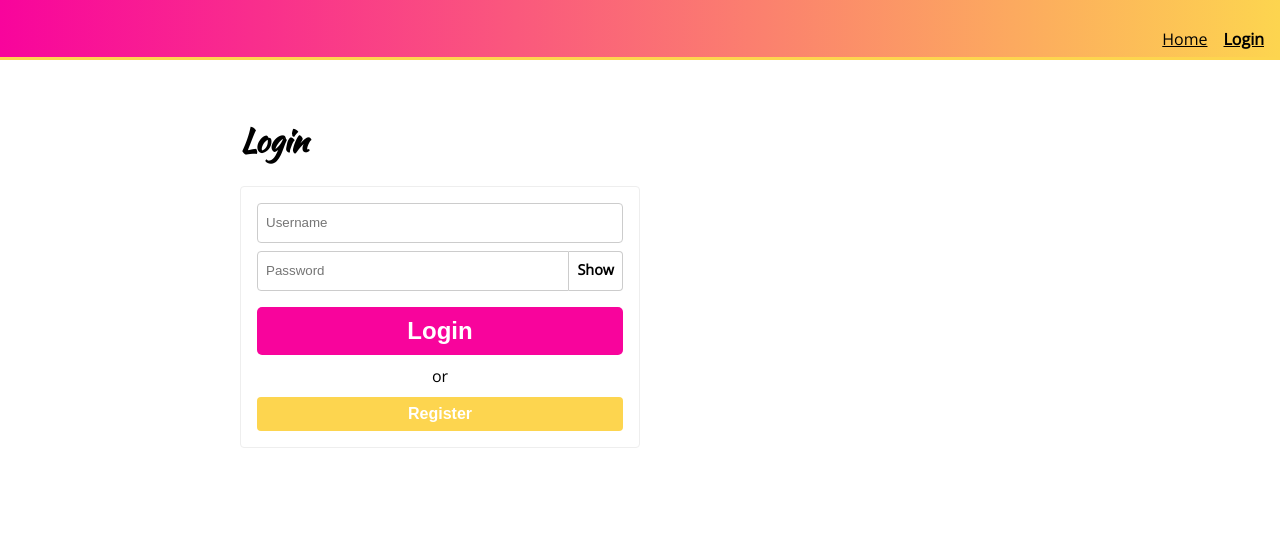
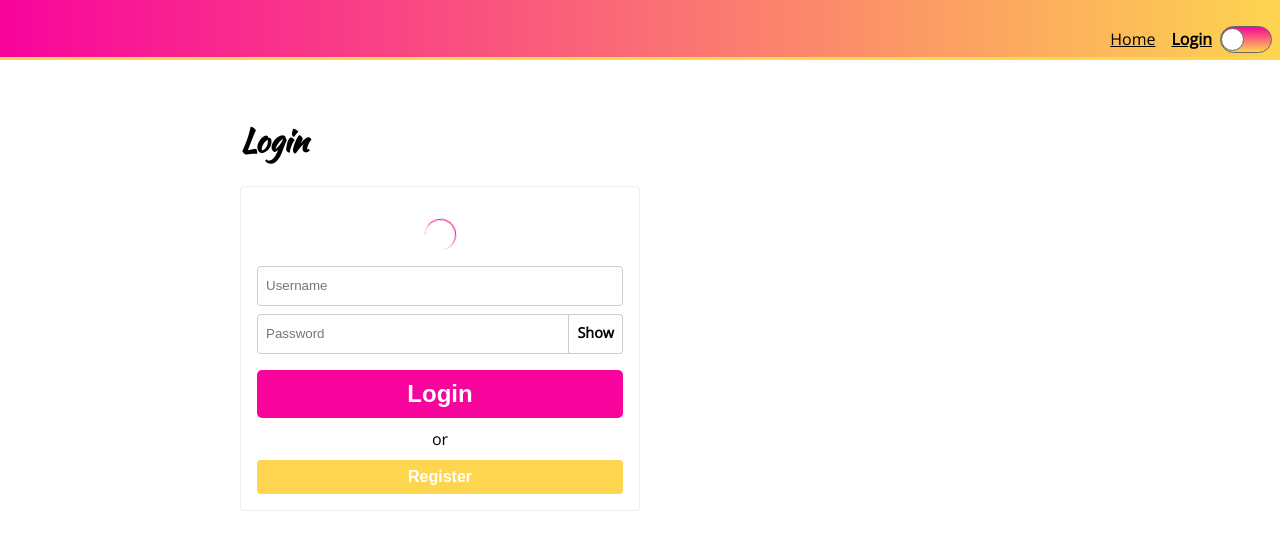
Before and after one commit to MrAdamUs/styled-components-v5, a React (Create React App) app: page /login in a window 1280 px wide. Shown: the top 550 px of the page. Built offline with nearby package versions, Linux system fonts and the light colour scheme.

Commit message:
create theme system and toggle compoenets to switch betwen 2 themes

```diff
--- a/src/components/App.js
+++ b/src/components/App.js
@@ -1,4 +1,4 @@
-import { createGlobalStyle } from "styled-components"
+import { createGlobalStyle, ThemeProvider } from "styled-components"
 import { BrowserRouter, Switch, Route } from "react-router-dom"
 import Login from "components/pages/Login"
 import Home from "components/pages/Home"
@@ -14,9 +14,14 @@ const GlobalStyle = createGlobalStyle`
 
 `
 
+const theme = {
+  primaryColor: "#f8049c",
+  secondaryColor: "#fdd54f",
+}
+
 function App() {
   return (
-    <>
+    <ThemeProvider theme={theme}>
       <GlobalStyle />
       <BrowserRouter>
         <Switch>
@@ -28,7 +33,7 @@ function App() {
           </Route>
         </Switch>
       </BrowserRouter>
-    </>
+    </ThemeProvider>
   )
 }
 
--- a/src/components/common/Button.js
+++ b/src/components/common/Button.js
@@ -2,7 +2,8 @@ import styled, { css } from "styled-components"
 
 const Button = styled.button`
   color: white;
-  background: ${(p) => (p.secondary ? "#fdd54f" : "#f8049c")};
+  background: ${(p) =>
+    p.secondary ? p.theme.secondaryColor : p.theme.primaryColor};
   font-weight: bold;
   ${(p) =>
     p.large
--- a/src/components/common/Header.js
+++ b/src/components/common/Header.js
@@ -1,6 +1,7 @@
 import React, { useState } from "react"
 import styled from "styled-components"
 import { Link as ReactRouterDomLink, useLocation } from "react-router-dom"
+import { Toggle } from "./Toggle"
 
 const HeaderWrapper = styled.header`
   height: 60px;
@@ -10,8 +11,12 @@ const HeaderWrapper = styled.header`
   padding: 16px 0;
   position: fixed;
   top: 0;
-  background-image: linear-gradient(to right, #f8049c, #fdd54f);
-  border-bottom: 3px solid #fdd54f;
+  background-image: linear-gradient(
+    to right,
+    ${(p) => p.theme.primaryColor},
+    ${(p) => p.theme.secondaryColor}
+  );
+  border-bottom: 3px solid ${(p) => p.theme.secondaryColor};
 `
 
 const Menu = styled.nav`
@@ -23,7 +28,7 @@ const Menu = styled.nav`
   left: 0;
   padding: 8px;
   box-sizing: border-box;
-  border-bottom: 3px solid #fdd54f;
+  border-bottom: 3px solid ${(p) => p.theme.secondaryColor};
   background: white;
 
   @media (min-width: 768px) {
@@ -86,6 +91,7 @@ export function Header() {
         <StyledLink to='/login' isActive={pathname === "/login"}>
           Login
         </StyledLink>
+        <Toggle />
       </Menu>
     </HeaderWrapper>
   )
--- /dev/null
+++ b/src/components/common/Spinner.js
@@ -0,0 +1,23 @@
+import styled, { keyframes } from "styled-components"
+
+const rotation = keyframes`
+ form {
+   transform: rotate(0deg)
+ }
+
+ to{
+ transform: rotate(360deg)
+ }
+`
+
+const Spinner = styled.div`
+  height: 30px;
+  width: 30px;
+  border: solid 1px #f8049c;
+  border-radius: 50%;
+  border-top: none;
+  border-right: none;
+  margin: 16px auto;
+  animation: ${rotation} 1s linear infinite;
+`
+export { Spinner }
--- /dev/null
+++ b/src/components/common/Toggle.js
@@ -0,0 +1,36 @@
+import React from "react"
+import styled from "styled-components"
+
+const ToggleWrapper = styled.div`
+  width: 50px;
+  min-width: 50px;
+  height: 25px;
+  border-radius: 25px;
+  border: 1px solid #666;
+  margin: auto;
+  display: flex;
+  background-image: linear-gradient(
+    to bottom,
+    ${(p) => p.theme.primaryColor},
+    ${(p) => p.theme.secondaryColor}
+  );
+`
+
+const Notch = styled.div`
+  height: 21px;
+  width: 21px;
+  border: 1px solid #666;
+  margin-top: 1px;
+  background: white;
+  border-radius: 50%;
+  transition: transform 0.1s linear;
+  transform: translate((${(p) => (p.isActive ? "26px" : "1px")}));
+`
+
+export function Toggle({ isActive }) {
+  return (
+    <ToggleWrapper>
+      <Notch isActive={isActive} />
+    </ToggleWrapper>
+  )
+}
--- a/src/components/common/index.js
+++ b/src/components/common/index.js
@@ -3,3 +3,5 @@ export * from "./PageLayout"
 export * from "./Header"
 export * from "./Input"
 export * from "./PasswordInput"
+export * from "./Spinner"
+export * from "./Toggle"
--- a/src/components/pages/Login.js
+++ b/src/components/pages/Login.js
@@ -1,5 +1,11 @@
 import React, { useState, useEffect } from "react"
-import { PageLayout, PasswordInput, Input, Button } from "components/common"
+import {
+  PageLayout,
+  PasswordInput,
+  Input,
+  Button,
+  Spinner,
+} from "components/common"
 
 import styled from "styled-components"
 
@@ -52,6 +58,11 @@ export default function Login() {
     <PageLayout>
       <h1>Login</h1>
       <Form onSubmit={handleSubmit}>
+        <Spinner />
+        {loading ? (
+          <Spinner />
+        ) : (
+          <>
             <Input
               name='username'
               placeholder='Username'
@@ -64,6 +75,9 @@ export default function Login() {
               onChange={handleInputChange}
               value={formFields.password}
             />
+          </>
+        )}
+
         <Button large type='submit' disabled={loading}>
           {loading ? "Loading" : "Login"}
         </Button>
```
Lines whose indentation alone changed are shown as unchanged.
